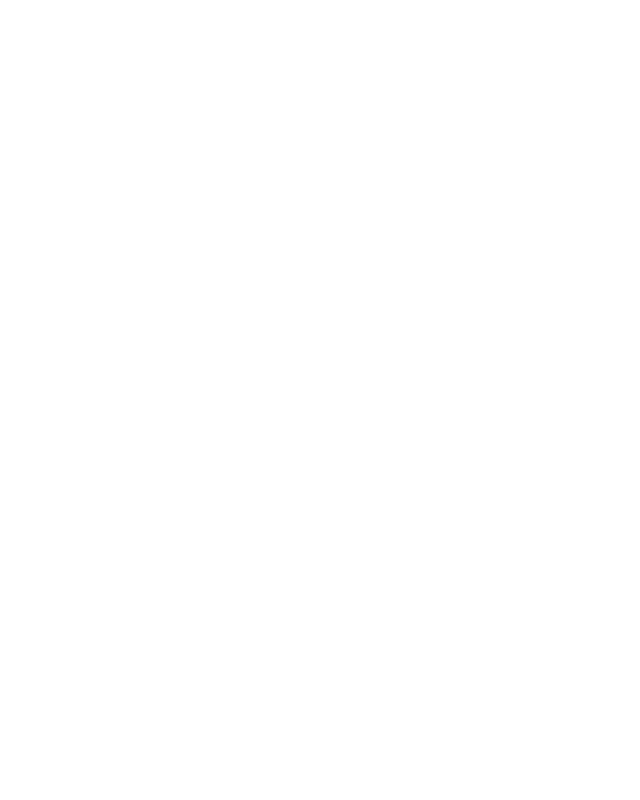
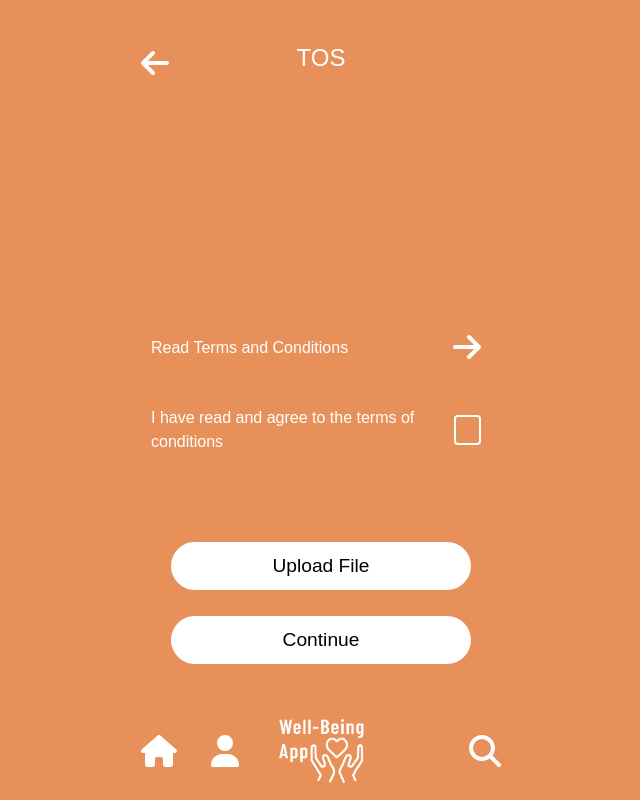
Before and after one commit to pierrelouisguichard/NHS-WellBeing-App, a React (Vite) app: page /tos in a window 1280 px wide. Before the commit this address had no page. Shown: the whole page, without its empty margins (319-959 px from the left). Built offline with nearby package versions, Linux system fonts and the light colour scheme.

Commit message:
v1.0 Client's Feedback Modifications

```diff
--- a/src/App.jsx
+++ b/src/App.jsx
@@ -10,12 +10,13 @@
 import Report3 from "./Report3";
 import Report4 from "./Report4";
 import Report5 from "./Report5";
+import TOS from "./TOS";
 import TermsAndConditions from "./TermsAndConditions";
 import WellbeingPage from "./WellbeingPage";
 import BereavementAndLossPage from "./BereavementAndLossPage";
-import HealthyEatingPhysicalHealthPage from "./HealthyEatingPhysicalHealthPage"
-import MentalHealthPage from "./MentalHealthPage"
-import StressAtWorkPage from "./StressAtWorkPage"
+import HealthyEatingPhysicalHealthPage from "./HealthyEatingPhysicalHealthPage";
+import MentalHealthPage from "./MentalHealthPage";
+import StressAtWorkPage from "./StressAtWorkPage";
 
 function App() {
   return (
@@ -35,9 +36,13 @@
         <Route path="/termsandconditions" element={<TermsAndConditions />} />
         <Route path="/wellbeingpage" element={<WellbeingPage />} />
         <Route path="/bereavement" element={<BereavementAndLossPage />} />
-        <Route path="/healthyeating" element={<HealthyEatingPhysicalHealthPage />} />
+        <Route
+          path="/healthyeating"
+          element={<HealthyEatingPhysicalHealthPage />}
+        />
         <Route path="/mentalhealth" element={<MentalHealthPage />} />
         <Route path="/stressatwork" element={<StressAtWorkPage />} />
+        <Route path="/tos" element={<TOS />} />
       </Routes>
     </>
   );
--- a/src/Home.css
+++ b/src/Home.css
@@ -37,6 +37,10 @@
   font-size: larger;
 }
 
+.color-gray {
+  color: #9fa5a8;
+}
+
 .button {
   position: absolute;
   width: 190px;
@@ -64,6 +68,7 @@
 .other2-button {
   top: 69%;
   transform: translateX(10px);
+  background-color: #2a414e;
 }
 
 .img {
@@ -97,6 +102,7 @@
   display: flex;
   justify-content: center;
   align-items: center;
+  text-decoration: none;
 }
 
 .file-input {
--- a/src/Home.jsx
+++ b/src/Home.jsx
@@ -14,15 +14,9 @@
       <div className="pic-of-the-day">
         <p className="home-text">Picture of the day!</p>
         <div className="upload-button">
-          <label htmlFor="fileInput" className="custom-label">
+          <a className="custom-label" href="/TOS">
             Upload
-          </label>
-          <input
-            id="fileInput"
-            className="file-input"
-            type="file"
-            onChange={(e) => handleFileChange(e)}
-          />
+          </a>
         </div>
 
         <div className="slider-container">
@@ -33,17 +27,17 @@
         <p className="home-text">Well Being</p>
         <img src={image2} className="img" />
       </a>
-      <a className="button other1-button" href="/report">
+      <a className="button other1-button" href="/error">
         <p className="home-text">Support</p>
-        <img src={image3} className="hands img" />
+        <img src={image4} className="img" />
       </a>
       <a className="button events-button" href="/error">
         <p className="home-text">Events</p>
         <img src={image1} className="img" />
       </a>
-      <a className="button other2-button" href="/error">
-        <p className="home-text">Contact</p>
-        <img src={image4} className="img" />
+      <a className="button other2-button" href="/report">
+        <p className="home-text color-gray">Report</p>
+        <img src={image3} className="hands img" />
       </a>
       <Navbar />
     </div>
--- a/src/Navbar.css
+++ b/src/Navbar.css
@@ -3,6 +3,12 @@
   bottom: 3%;
   color: white;
   font-size: xx-large;
+}
+
+.nav-logo {
+  position: absolute;
+  bottom: 1%;
+  width: 100px;
 }
 
 .home-icon {
--- a/src/Navbar.jsx
+++ b/src/Navbar.jsx
@@ -6,10 +6,12 @@
   faUser,
 } from "@fortawesome/free-solid-svg-icons";
 import "./Navbar.css";
+import image1 from "./assets/LOGO copy.png";
 
 function Navbar() {
   return (
     <>
+      <img src={image1} className="nav-logo" />
       <a className="icon home-icon" href="/home">
         <FontAwesomeIcon icon={faHouse} />
       </a>
--- a/src/Report2.css
+++ b/src/Report2.css
@@ -27,5 +27,12 @@
 
 .checkbox-text {
   color: white;
-  font-size: 24px; /* Adjust the font size */
+  font-size: 22px; /* Adjust the font size */
 }
+
+.report2-text {
+  color: white;
+  font-size: 15px;
+  max-width: 400px;
+  width: 100%;
+}
--- a/src/Report2.jsx
+++ b/src/Report2.jsx
@@ -39,7 +39,11 @@
             />
             <span className="checkbox-text">Bullying</span>
           </label>
-
+          <p className="report2-text">
+            Bullying is when someone intentionally hurts or frightens others,
+            repeatedly. It can be verbal, physical, or online. Remember, it's
+            not okay, and you don't have to face it alone.
+          </p>
           <label>
             <input
               type="checkbox"
@@ -48,16 +52,11 @@
             />
             <span className="checkbox-text">Harassment</span>
           </label>
-
-          <label>
-            <input
-              type="checkbox"
-              checked={isCheckboxSelected("sexualHarassment")}
-              onChange={() => handleCheckboxChange("sexualHarassment")}
-            />
-            <span className="checkbox-text">Sexual Harassment</span>
-          </label>
-
+          <p className="report2-text">
+            Harassment is when someone bothers or intimidates you on purpose. It
+            can happen in different ways, like unwanted comments or actions.
+            It's important to know it's not okay, and you can seek support.
+          </p>
           <label>
             <input
               type="checkbox"
@@ -65,6 +64,20 @@
               onChange={() => handleCheckboxChange("discrimination")}
             />
             <span className="checkbox-text">Discrimination</span>
+          </label>
+          <p className="report2-text">
+            Discrimination occurs when someone treats you unfairly based on
+            factors like race, gender, or religion. It's wrong, and everyone
+            deserves equal respect. Don't hesitate to speak up and seek
+            assistance.
+          </p>
+          <label>
+            <input
+              type="checkbox"
+              checked={isCheckboxSelected("other")}
+              onChange={() => handleCheckboxChange("other")}
+            />
+            <span className="checkbox-text">Other</span>
           </label>
         </div>
         <a
--- a/src/Report3.css
+++ b/src/Report3.css
@@ -1,4 +1,24 @@
 .report3-container {
+  position: absolute;
+  bottom: 40%;
+  width: 80%;
+  max-width: 400px;
+}
+
+.report3-container2 {
+  position: absolute;
+  bottom: 50%;
+  width: 80%;
+  max-width: 400px;
+}
+
+.report3-container3 {
+  position: absolute;
+  bottom: 60%;
+  width: 80%;
+  max-width: 400px;
+}
+.report3-container4 {
   position: absolute;
   bottom: 30%;
   width: 80%;
@@ -11,6 +31,6 @@
 
 .report3-input-box {
   width: 100%;
-  height: 100px;
+  height: 6vh;
   color: white;
 }
--- a/src/Report3.jsx
+++ b/src/Report3.jsx
@@ -19,19 +19,29 @@
         <div className="strip darker-strip"></div>
         <p className="report-text">
           We understand it's tough. More details help us assist you and others
-          better. Include when, where, and what happened. Mentioning names won't
-          result in direct action but aids prevention. You choose if you want to
-          include identifiable info—it's optional.
-          <br />
-          <br /> Refer to our duty of care guidance for details. Your comfort
-          and privacy matter.
+          better. Include when, where, and what happened.—it's optional.
         </p>
         <Navbar />
+        <div className="report3-container2">
+          <div className="report3-label">What happened?: (Optional)</div>
+          <div className="report3-textbox">
+            <input type="text" className="report3-input-box" />
+          </div>
+        </div>
+        <div className="report3-container3">
+          <div className="report3-label">When did it happen?: (Optional)</div>
+          <div className="report3-textbox">
+            <input type="text" className="report3-input-box" />
+          </div>
+        </div>
         <div className="report3-container">
-          <div className="report3-label">
-            Please provide information on the report you would like to make:
-            (Optional)
+          <div className="report3-label">Where did it happen? (Optional)</div>
+          <div className="report3-textbox">
+            <input type="text" className="report3-input-box" />
           </div>
+        </div>
+        <div className="report3-container4">
+          <div className="report3-label">Who was there? (Optional)</div>
           <div className="report3-textbox">
             <input type="text" className="report3-input-box" />
           </div>
--- /dev/null
+++ b/src/TOS.css
@@ -0,0 +1,14 @@
+.position1 {
+  position: absolute;
+  bottom: 42%;
+}
+
+.position2 {
+  position: absolute;
+  bottom: 55%;
+}
+
+.position3 {
+  position: absolute;
+  bottom: 53.5%;
+}
--- /dev/null
+++ b/src/TOS.jsx
@@ -0,0 +1,76 @@
+import React, { useState } from "react";
+import Navbar from "./Navbar";
+import "./Report.css";
+import "./Report5.css";
+import "./TOS.css";
+import { FontAwesomeIcon } from "@fortawesome/react-fontawesome";
+import { faArrowLeft, faArrowRight } from "@fortawesome/free-solid-svg-icons";
+
+function TOS() {
+  const [isChecked, setChecked] = useState(false);
+
+  const handleCheckboxChange = () => {
+    setChecked(!isChecked);
+  };
+
+  const handleContinue = () => {
+    if (isChecked) {
+      window.location.href = "/home";
+    } else {
+      alert("Please agree to the terms.");
+    }
+  };
+
+  const handleFileChange = (e) => {
+    // Placeholder for file change handling
+    console.log("File changed:", e.target.files[0]);
+  };
+
+  return (
+    <div className="home-page">
+      <div>
+        <a className="back_arrow" href="/home">
+          <FontAwesomeIcon icon={faArrowLeft} />
+        </a>
+      </div>
+      <div className="report-title">TOS</div>
+
+      <label className="report5-checkbox position1">
+        I have read and agree to the terms of conditions
+        <input
+          type="checkbox"
+          checked={isChecked}
+          onChange={handleCheckboxChange}
+        />
+      </label>
+
+      <div className="TOS position2">Read Terms and Conditions </div>
+      <a className="TOS-arrow position3" href="/termsandconditions">
+        <FontAwesomeIcon icon={faArrowRight} />
+      </a>
+
+      <Navbar />
+
+      <label className="report-button report-button2">
+        Upload File
+        <input
+          id="fileInput"
+          className="file-input"
+          type="file"
+          onChange={(e) => handleFileChange(e)}
+        />
+      </label>
+
+      <a
+        className={`override-button report-button report-button2 ${
+          isChecked ? "" : "disabled"
+        }`}
+        onClick={handleContinue}
+      >
+        Continue
+      </a>
+    </div>
+  );
+}
+
+export default TOS;
--- a/src/TermsAndConditions.jsx
+++ b/src/TermsAndConditions.jsx
@@ -6,11 +6,6 @@
 const TermsAndConditions = () => {
   return (
     <div>
-      <div>
-        <a className="tos-back-arrow" href="/report5">
-          <FontAwesomeIcon icon={faArrowLeft} />
-        </a>
-      </div>
       <div className="terms-container">
         <h1>Terms and Conditions</h1>
         <p>
```
Also changed, not shown: src/assets/LOGO copy.png (added), src/assets/hands.png.
